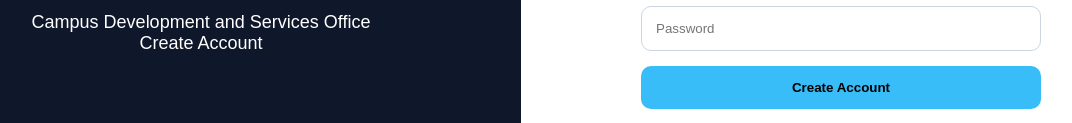
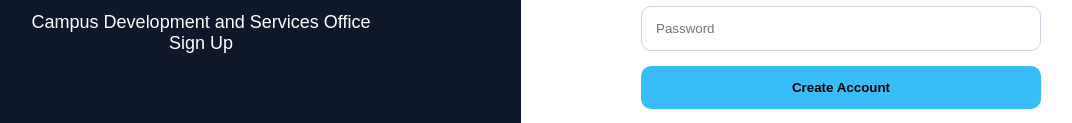
Before and after one commit to cmortencio23-0328/cdso-system, a website: page public/signup.html in a window 1280 px wide. Shown: the part 409-532 px from the top of the page, without its empty margins (119-1191 px from the left). Drawn offline with Linux system fonts and the light colour scheme.

Commit message:
updated singup page

```diff
--- a/public/signup.html
+++ b/public/signup.html
@@ -23,7 +23,8 @@
     <div class="left">
         <h1>CDSO</h1>
         <p>Campus Development and Services Office</p>
-        <p>Create Account</p>
+
+        <p>Sign Up</p>
     </div>
 
     <div class="right">
```
